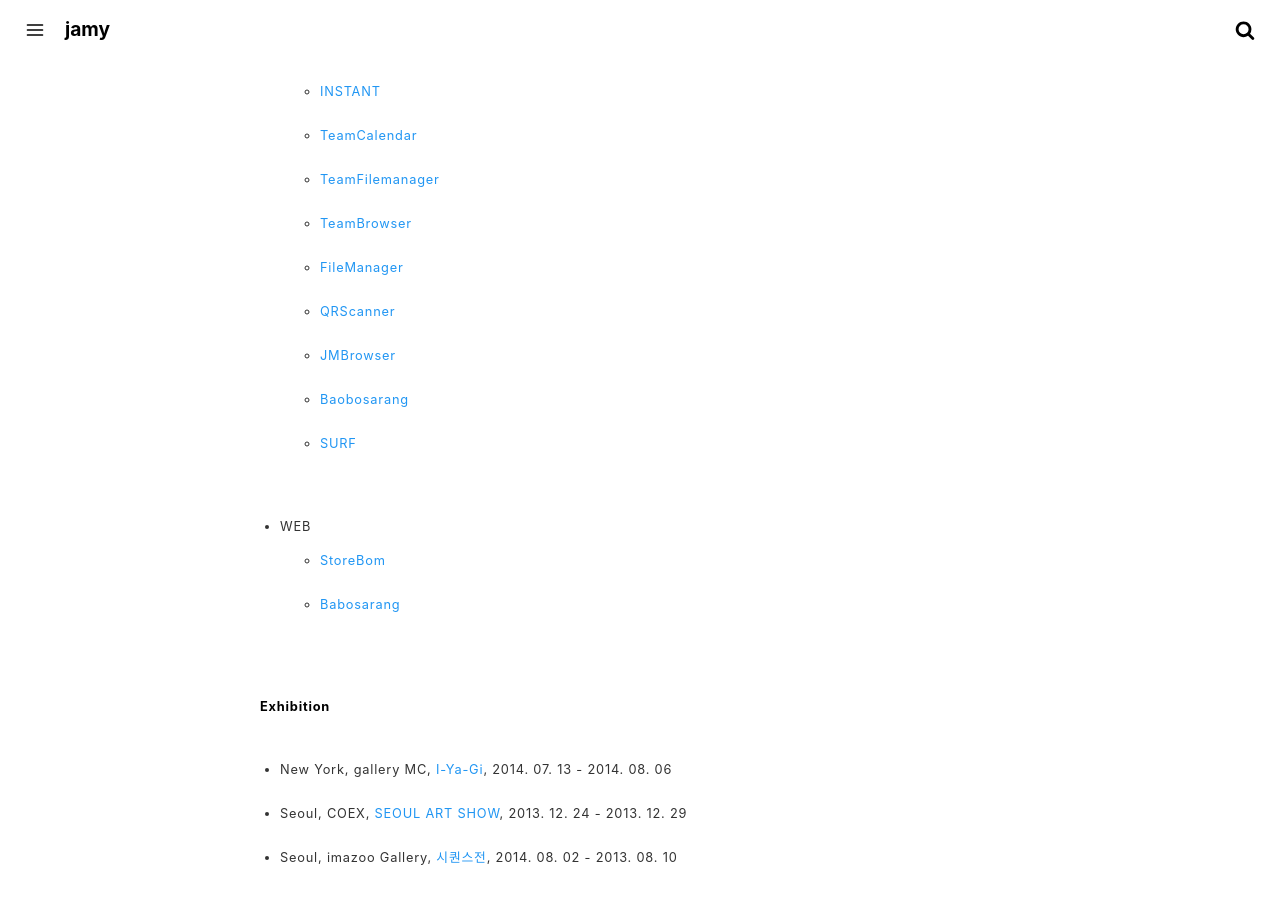
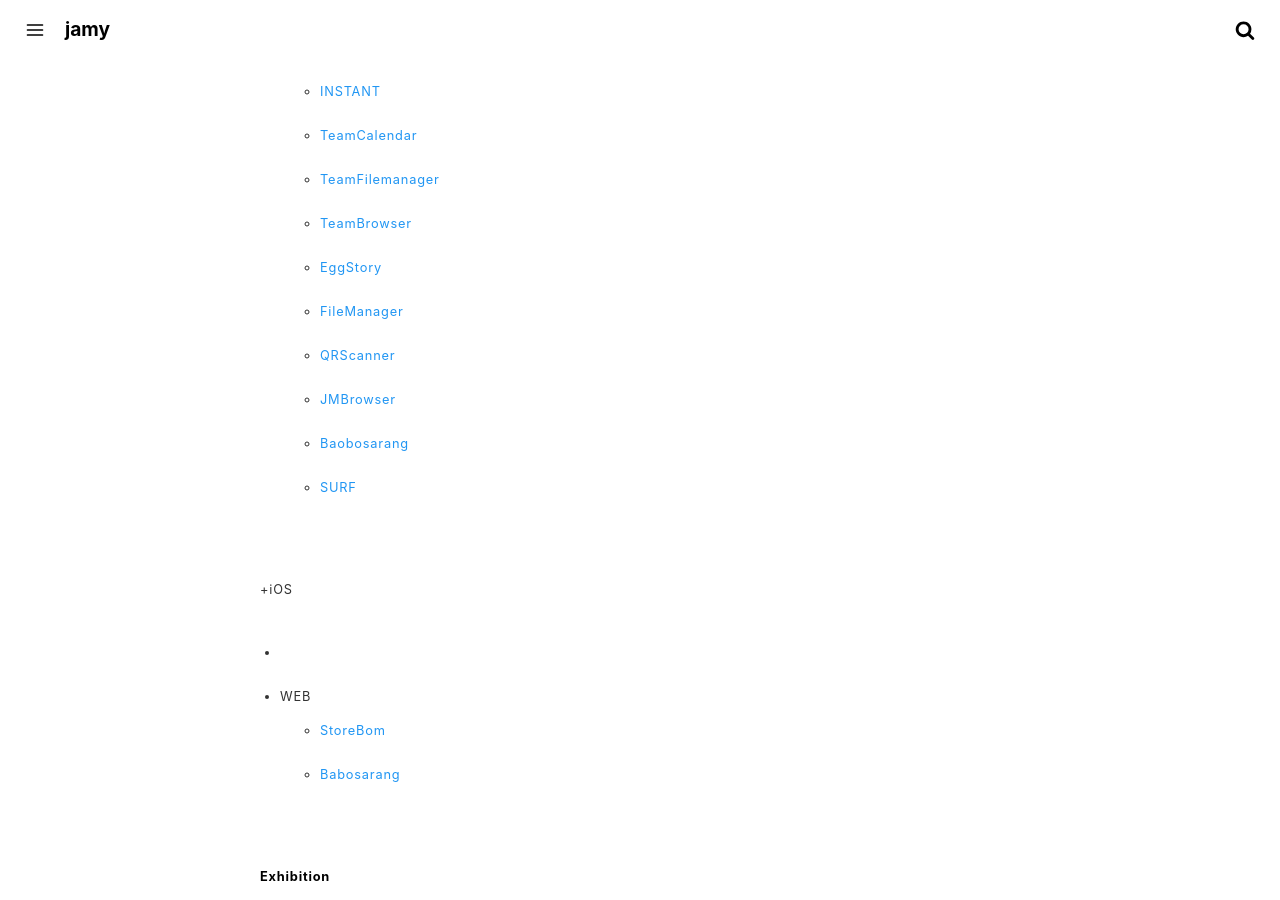
Before and after one commit to crazyjamy/crazyjamy.github.io, a Jekyll site: the page built from about.md, in a window 1280 px wide and 900 px high, scrolled down 854 px. Built offline with Jekyll 4.4.1, drawn with Linux system fonts in a browser that asks for light colours.

Commit message:
Update about.md

```diff
--- a/about.md
+++ b/about.md
@@ -31,11 +31,16 @@
   + [TeamCalendar](https://play.google.com/store/apps/details?id=io.jmobile.tm.calendar)
   + [TeamFilemanager](https://play.google.com/store/apps/details?id=jiran.com.tmfilemanager)
   + [TeamBrowser](https://play.google.com/store/apps/details?id=io.jmobile.tm.browser)
+  + [EggStory](https://play.google.com/store/apps/details?id=com.jirantech.eggstory)
   + [FileManager](https://play.google.com/store/apps/details?id=myfilemanager.jiran.com.myfilemanager)
   + [QRScanner](https://play.google.com/store/apps/details?id=io.jmobile.jmscanner)
   + [JMBrowser](https://play.google.com/store/apps/details?id=io.jmobile.browser)
   + [Baobosarang](https://play.google.com/store/apps/details?id=com.mbabo.android)
   + [SURF](https://play.google.com/store/apps/developer?id=SURF+Inc.)
+
++iOS
+  +
+
 
 + WEB
   + [StoreBom](https://store.bom.co.kr/)
```
